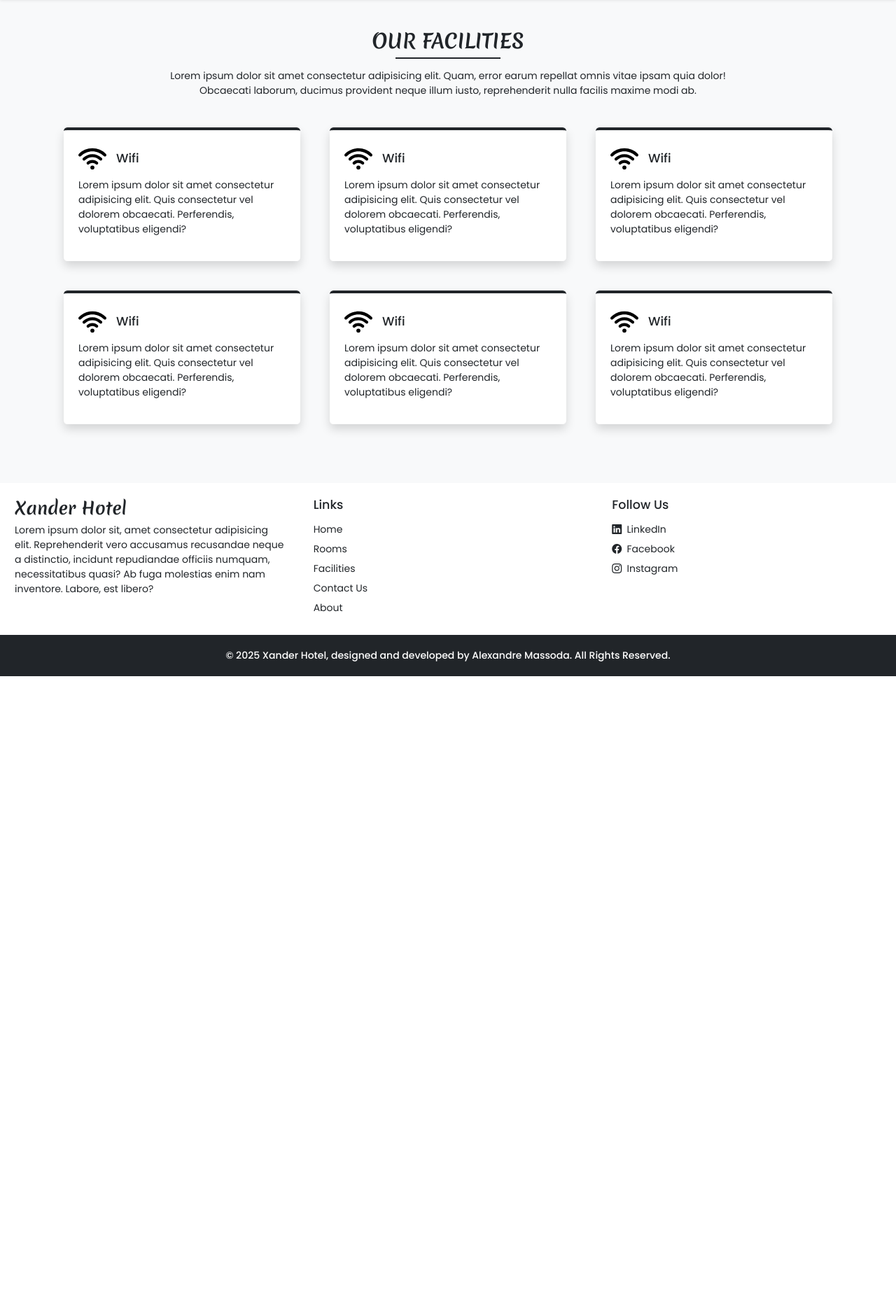
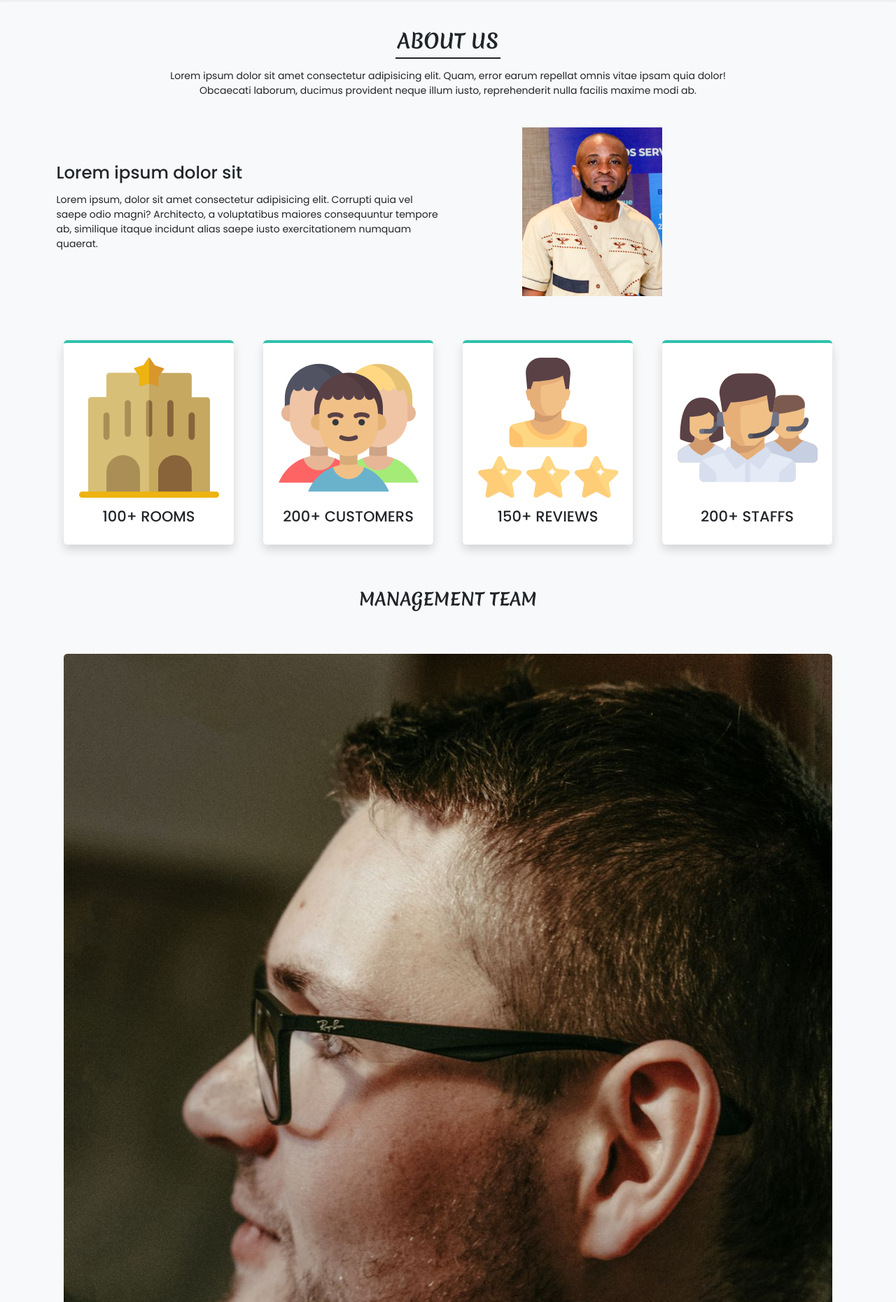
Before and after one commit to Xander1936/hotel-booking-website, a PHP site: page /about.php in a window 1280 px wide. Shown: the part 60-1920 px from the top of the page at 70% size. Before the commit the page ends 1026 px from the top, so only its background shows below. Run offline with PHP 8.4, Linux system fonts and the light colour scheme.

Commit message:
ABOUT US PAGE DESIGN

```diff
--- a/about.php
+++ b/about.php
@@ -3,28 +3,25 @@
 <head>
     <meta charset="UTF-8">
     <meta name="viewport" content="width=device-width, initial-scale=1, minimum-scale=1, maximum-scale=1">
-    <title>Xander Hotel - Facilities</title>
+    <title>Xander Hotel - ABOUT</title>
     <link rel="stylesheet" href="https://cdn.jsdelivr.net/npm/swiper@11/swiper-bundle.min.css">
 
     <?php require("inc/links.php"); ?>
 
     <style>
-        .pop:hover{
+        .box{
             border-top-color: var(--teal) !important;
-            transform: scale(1.03);
-            transition: all 0.3s;
         }
     </style>
+
 </head>
+
 <body class="bg-light">
     <?php require("inc/header.php"); ?>
 
-
-
-
     <div class="my-5 px-4">
         <h2 class="fw-bold h-font text-center">
-            OUR FACILITIES
+            ABOUT US
         </h2>
         <div class="h-line bg-dark"></div>
         <p class="text-center mt-3">
@@ -34,76 +31,133 @@
     </div>
 
     <div class="container">
+        <div class="row justify-content-between align-items-center">
+            <div class="col-lg-6 col-md-5 mb-4 order-lg-1 order-md-1 order-2">
+                <h3 class="mb-3">Lorem ipsum dolor sit</h3>
+                <p>
+                    Lorem ipsum, dolor sit amet consectetur adipisicing elit.
+                    Corrupti quia vel saepe odio magni? Architecto, a voluptatibus
+                    maiores consequuntur tempore ab, similique itaque incidunt alias saepe iusto exercitationem numquam quaerat.
+                </p>
+            </div>
+            <div class="col-lg-5 col-md-5 mb-4 order-lg-2 order-md-2 order-1">
+                <img src="images/about/alex.jpg" width="200px">
+            </div>
+        </div>
+    </div>
+
+
+    <div class="container mt-5">
         <div class="row">
-            <div class="col-lg-4 col-md-6 mb-5 px-4">
-                <div class="bg-white rounded shadow p-4 border-top border-4 border-dark pop">
-                    <div class="d-flex align-items-center mb-2">
-                        <img src="images/features/wifi.svg" width="40px" alt="">
-                        <h5 class="m-0 ms-3">Wifi</h5>
-                    </div>
-                    <p>
-                        Lorem ipsum dolor sit amet consectetur adipisicing elit. Quis consectetur vel dolorem obcaecati. Perferendis, voluptatibus eligendi?
-                    </p>
+            <div class="col-lg-3 mb-4 px-4">
+                <div class="bg-white rounded shadow p-4 border-top border-4 text-center box">
+                    <img src="images/about/hotel.svg" width="200px">
+                    <h4 class="mt-3">100+ ROOMS</h4>
                 </div>
             </div>
-            <div class="col-lg-4 col-md-6 mb-5 px-4">
-                <div class="bg-white rounded shadow p-4 border-top border-4 border-dark pop">
-                    <div class="d-flex align-items-center mb-2">
-                        <img src="images/features/wifi.svg" width="40px" alt="">
-                        <h5 class="m-0 ms-3">Wifi</h5>
-                    </div>
-                    <p>
-                        Lorem ipsum dolor sit amet consectetur adipisicing elit. Quis consectetur vel dolorem obcaecati. Perferendis, voluptatibus eligendi?
-                    </p>
+
+            <div class="col-lg-3 mb-4 px-4">
+                <div class="bg-white rounded shadow p-4 border-top border-4 text-center box">
+                    <img src="images/about/customers.svg" width="200px">
+                    <h4 class="mt-3">200+ CUSTOMERS</h4>
                 </div>
             </div>
-            <div class="col-lg-4 col-md-6 mb-5 px-4">
-                <div class="bg-white rounded shadow p-4 border-top border-4 border-dark pop">
-                    <div class="d-flex align-items-center mb-2">
-                        <img src="images/features/wifi.svg" width="40px" alt="">
-                        <h5 class="m-0 ms-3">Wifi</h5>
-                    </div>
-                    <p>
-                        Lorem ipsum dolor sit amet consectetur adipisicing elit. Quis consectetur vel dolorem obcaecati. Perferendis, voluptatibus eligendi?
-                    </p>
+
+
+
+            <div class="col-lg-3 mb-4 px-4">
+                <div class="bg-white rounded shadow p-4 border-top border-4 text-center box">
+                    <img src="images/about/rating.svg" width="200px">
+                    <h4 class="mt-3">150+ REVIEWS</h4>
                 </div>
             </div>
-            <div class="col-lg-4 col-md-6 mb-5 px-4">
-                <div class="bg-white rounded shadow p-4 border-top border-4 border-dark pop">
-                    <div class="d-flex align-items-center mb-2">
-                        <img src="images/features/wifi.svg" width="40px" alt="">
-                        <h5 class="m-0 ms-3">Wifi</h5>
-                    </div>
-                    <p>
-                        Lorem ipsum dolor sit amet consectetur adipisicing elit. Quis consectetur vel dolorem obcaecati. Perferendis, voluptatibus eligendi?
-                    </p>
+
+            <div class="col-lg-3 mb-4 px-4">
+                <div class="bg-white rounded shadow p-4 border-top border-4 text-center box">
+                    <img src="images/about/staff.svg" width="200px">
+                    <h4 class="mt-3">200+ STAFFS</h4>
                 </div>
             </div>
-            <div class="col-lg-4 col-md-6 mb-5 px-4">
-                <div class="bg-white rounded shadow p-4 border-top border-4 border-dark pop">
-                    <div class="d-flex align-items-center mb-2">
-                        <img src="images/features/wifi.svg" width="40px" alt="">
-                        <h5 class="m-0 ms-3">Wifi</h5>
-                    </div>
-                    <p>
-                        Lorem ipsum dolor sit amet consectetur adipisicing elit. Quis consectetur vel dolorem obcaecati. Perferendis, voluptatibus eligendi?
-                    </p>
+
+
+        </div>
+    </div>
+
+    <h3 class="my-5 fw-bold h-font text-center">
+        MANAGEMENT TEAM
+    </h3>
+    <br>
+    <div class="container px-4">
+        <div class="swiper mySwiper">
+            <div class="swiper-wrapper mb-5">
+                <div class="swiper-slide bg-white text-center overflow-hidden rounded">
+                    <img src="images/about/team.jpg" class="w-100">
+                    <h5 class="mt-2">Random Name</h5>
                 </div>
-            </div>
-            <div class="col-lg-4 col-md-6 mb-5 px-4">
-                <div class="bg-white rounded shadow p-4 border-top border-4 border-dark pop">
-                    <div class="d-flex align-items-center mb-2">
-                        <img src="images/features/wifi.svg" width="40px" alt="">
-                        <h5 class="m-0 ms-3">Wifi</h5>
-                    </div>
-                    <p>
-                        Lorem ipsum dolor sit amet consectetur adipisicing elit. Quis consectetur vel dolorem obcaecati. Perferendis, voluptatibus eligendi?
-                    </p>
+                <div class="swiper-slide bg-white text-center overflow-hidden rounded">
+                    <img src="images/about/team.jpg" class="w-100">
+                    <h5 class="mt-2">Random Name</h5>
                 </div>
+                <div class="swiper-slide bg-white text-center overflow-hidden rounded">
+                    <img src="images/about/team.jpg" class="w-100">
+                    <h5 class="mt-2">Random Name</h5>
+                </div>
+                <div class="swiper-slide bg-white text-center overflow-hidden rounded">
+                    <img src="images/about/team.jpg" class="w-100">
+                    <h5 class="mt-2">Random Name</h5>
+                </div>
+                <div class="swiper-slide bg-white text-center overflow-hidden rounded">
+                    <img src="images/about/team.jpg" class="w-100">
+                    <h5 class="mt-2">Random Name</h5>
+                </div>
+                <div class="swiper-slide bg-white text-center overflow-hidden rounded">
+                    <img src="images/about/team.jpg" class="w-100">
+                    <h5 class="mt-2">Random Name</h5>
+                </div>
+                <div class="swiper-slide bg-white text-center overflow-hidden rounded">
+                    <img src="images/about/team.jpg" class="w-100">
+                    <h5 class="mt-2">Random Name</h5>
+                </div>
+                <div class="swiper-slide bg-white text-center overflow-hidden rounded">
+                    <img src="images/about/team.jpg" class="w-100">
+                    <h5 class="mt-2">Random Name</h5>
+                </div>
+                <div class="swiper-slide bg-white text-center overflow-hidden rounded">
+                    <img src="images/about/team.jpg" class="w-100">
+                    <h5 class="mt-2">Random Name</h5>
+                </div>
+
+                <div class="swiper-pagination"></div>
             </div>
         </div>
     </div>
 
     <?php require("inc/footer.php"); ?>
+    <script src="https://unpkg.com/swiper/swiper-bundle.min.js"></script>
+    <!-- <link rel="stylesheet" href="https://cdn.jsdelivr.net/npm/swiper@11/swiper-bundle.min.css"> -->
+
+    <!-- Initialize Swiper -->
+    <script>
+        var swiper = new Swiper(".mySwiper", {
+            slidesPerView: 4,
+            spaceBetween: 40,
+            pagination: {
+                el: ".swiper-pagination",
+            },
+            breakpoints: {
+                320: {
+                    slidesPerView: 1,
+                },
+                640: {
+                    slidesPerView: 1,
+                },
+                768: {
+                    slidesPerView: 2,
+                },
+                1024: {
+                    slidesPerView: 35                },
+            }
+        });
+    </script>
 </body>
 </html>
--- a/inc/header.php
+++ b/inc/header.php
@@ -11,7 +11,7 @@
                     <li class="nav-item"><a class="nav-link me-2" href="#rooms">Rooms</a></li>
                     <li class="nav-item"><a class="nav-link me-2" href="#facilities">Facilities</a></li>
                     <li class="nav-item"><a class="nav-link me-2" href="#contact">Contact Us</a></li>
-                    <li class="nav-item"><a class="nav-link" href="#about">About</a></li>
+                    <li class="nav-item"><a class="nav-link" href="about.php">About</a></li>
                 </ul>
                 <div class="d-flex" role="search">
                     <button type="button" class="btn btn-outline-dark shadow-none me-lg-3 me-2" data-bs-toggle="modal" data-bs-target="#loginModal">Login</button>
```
Also changed, not shown: images/about/about.jpg (deleted), images/about/alex.jpg (added), images/about/team.jpg (renamed from images/about/IMG_17352.jpg).
